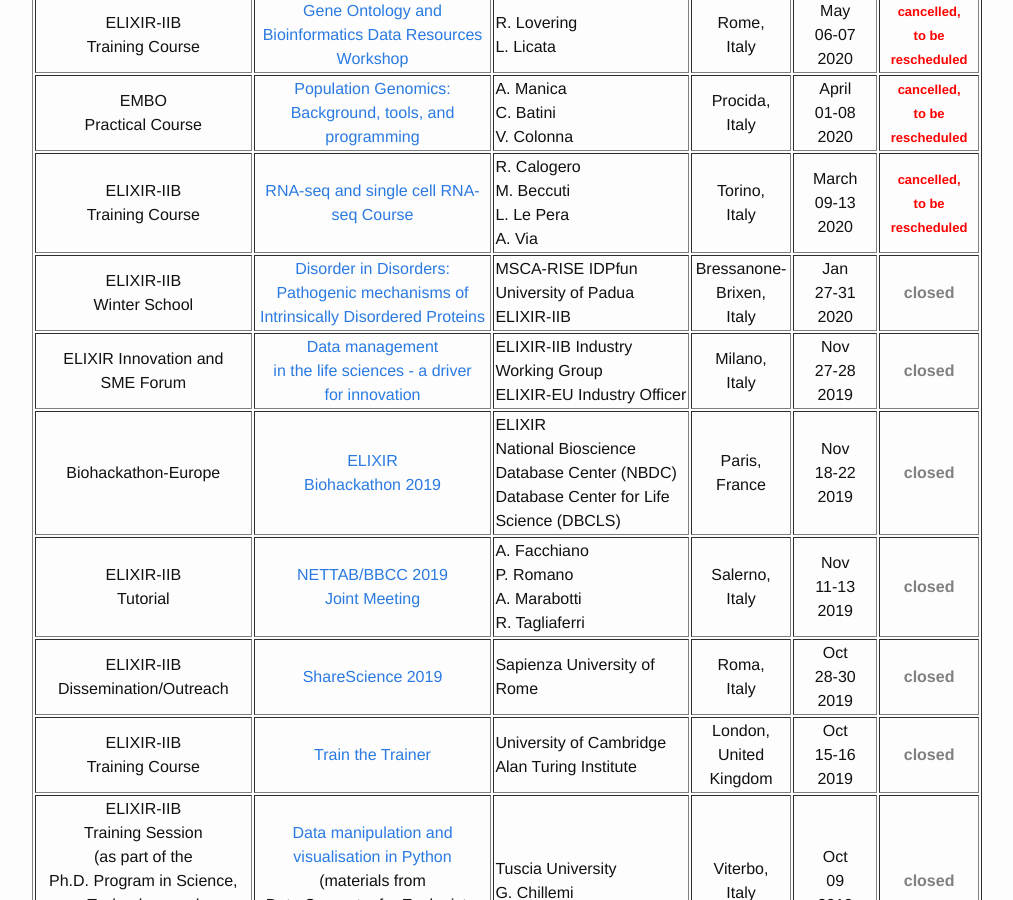
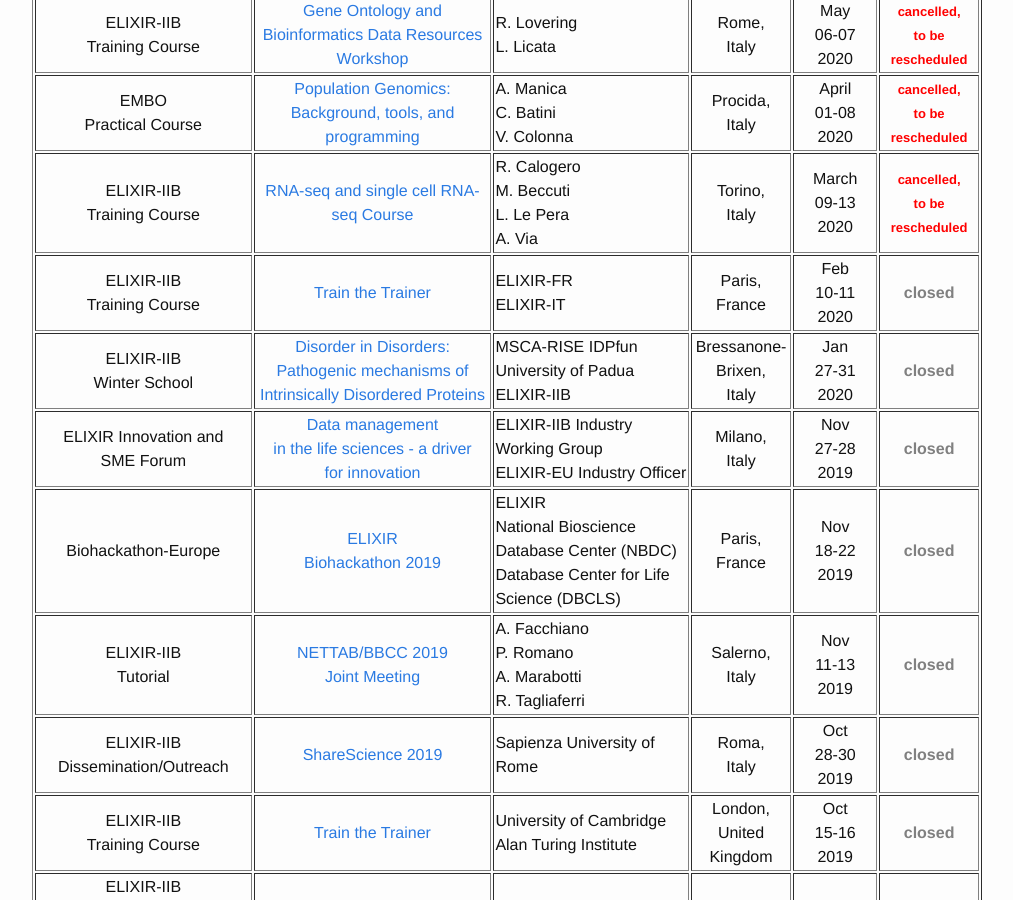
Before and after one commit to ELIXIR-IIB-training/website, a Jekyll site: the page built from _pages/01-all_events_18_19_20.md, in a window 1280 px wide and 900 px high, scrolled down 569 px. Shown: the whole window, without its empty margins (238-1251 px from the left). Built offline with Jekyll 4.4.1, drawn with Linux system fonts in a browser that asks for light colours.

Commit message:
Add TtT event on Feb 10-11 2020

```diff
--- a/_pages/01-all_events_18_19_20.md
+++ b/_pages/01-all_events_18_19_20.md
@@ -68,6 +68,15 @@ permalink: /all_events_2018_2019_2020/
    <td height="50" align="center">Torino,<br>Italy</td>
    <td height="50" width="75" align="center">March<br>09-13<br>2020</td>
    <td height="50" align="center"><font color="red" size="2"><b>cancelled,<br>to be rescheduled</b></font></td>
+</tr>
+<tr>
+<td height="50" align="center">ELIXIR-IIB<br>Training Course</td>
+   <td height="50" width="220" align="center"><a href="https://www.france-bioinformatique.fr/fr/evenements/train-trainers-2020">Train the Trainer</a></td>
+   <td height="50">ELIXIR-FR<br>ELIXIR-IT</td>
+   <!-- <td height="50" width="150"></td> -->
+   <td height="50" align="center">Paris,<br>France</td>
+   <td height="50" width="75" align="center">Feb<br>10-11<br>2020</td>
+   <td height="50" align="center"><font color="grey"><b>closed</b></font></td>
 </tr>
 <tr>
 <td height="50" align="center">ELIXIR-IIB<br>Winter School</td>
```
